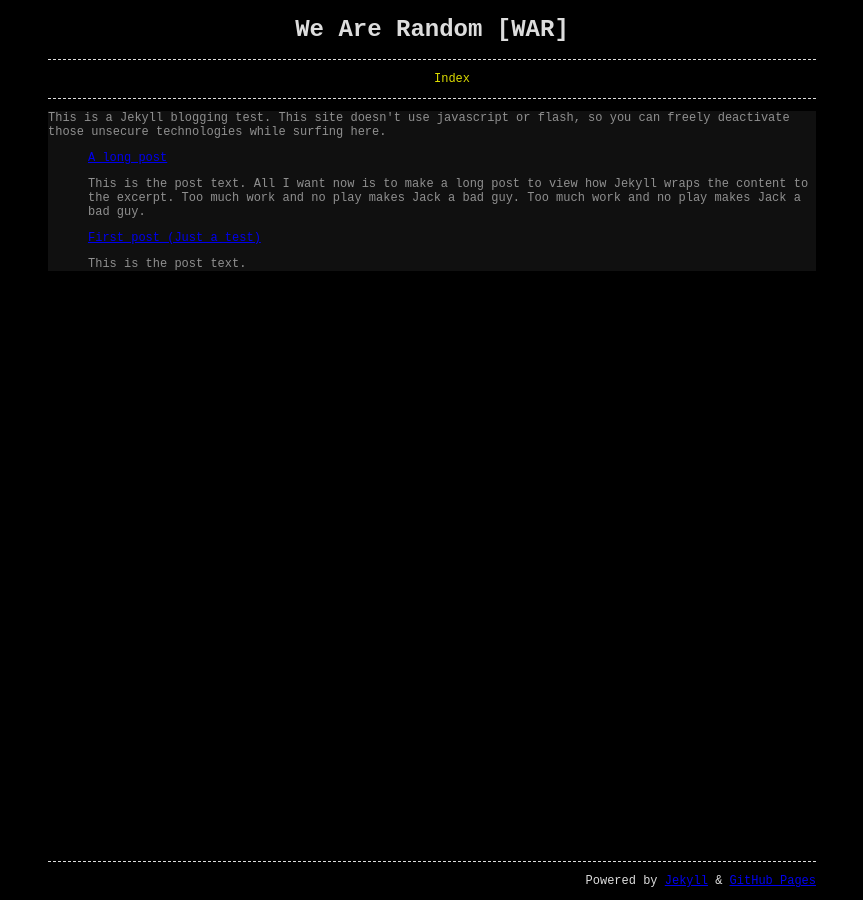
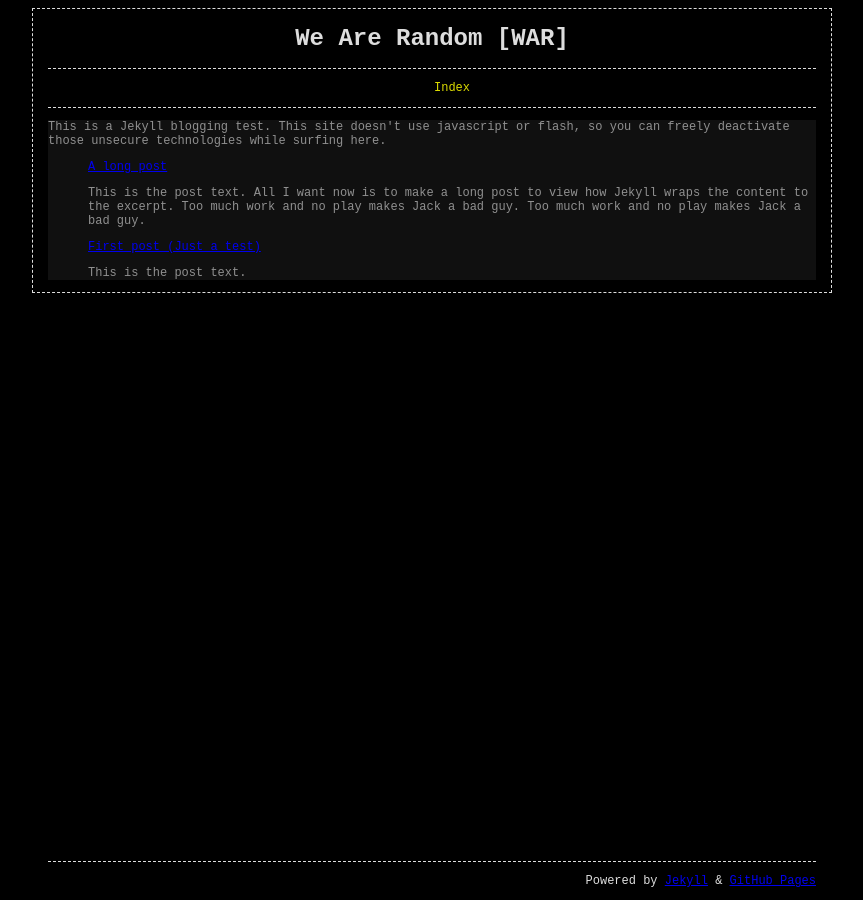
Before and after one commit to wearerandom/wearerandom.github.io, a Jekyll site: the page built from index.html, in a window 1280 px wide. Shown: the whole page, without its empty margins (208-1071 px from the left). Built offline with Jekyll 4.4.1, drawn with Linux system fonts in a browser that asks for light colours.

Commit message:
Update _styles.scss

```diff
--- a/_sass/_styles.scss
+++ b/_sass/_styles.scss
@@ -4,7 +4,7 @@
 }
 
 body.wrap{
-    border-style: 1px dashed;
+    border: 1px dashed;
     color: #dddddd;
     background-color: black;
     width: 768px;
```
